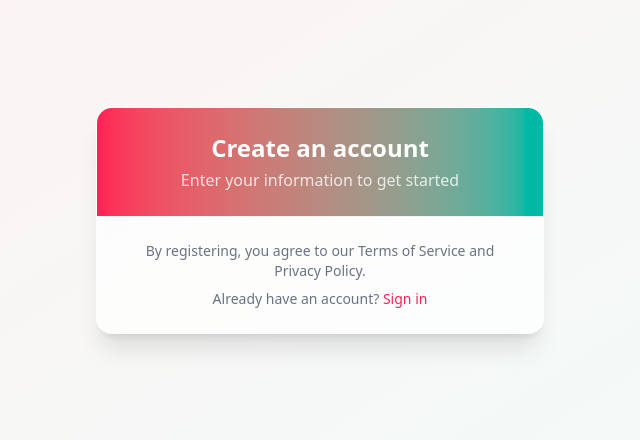
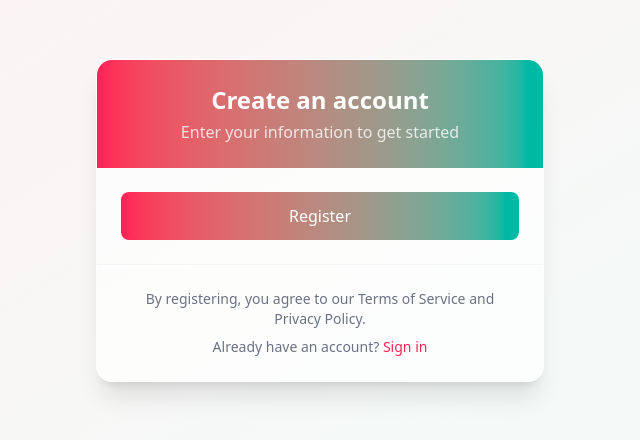
Before and after one commit to gautamranjan09/user_registration_form, a React (Vite) app: page / in a window 1280 px wide. Shown: the part 196-636 px from the top of the page, without its empty margins (320-960 px from the left). Built offline with nearby package versions, Linux system fonts and the light colour scheme.

Commit message:
add SubmitButton component and handle form submission in RegistrationForm

```diff
--- a/src/components/RegistrationForm.jsx
+++ b/src/components/RegistrationForm.jsx
@@ -1,6 +1,7 @@
 import React, { useState } from "react";
 import FormHeader from "./FormHeader";
 import FormFooter from "./FormFooter";
+import SubmitButton from "./SubmitButton";
 
 const RegistrationForm = () => {
   // Form state
@@ -10,14 +11,28 @@ const RegistrationForm = () => {
     password: "",
   });
 
+  const [isSubmitting, setIsSubmitting] = useState(false);
+
+  // Handle form submission
+  const handleSubmit = async (e) => {
+    e.preventDefault();
+  };
+
   return (
     <div className="w-full opacity-0 translate-y-4 animate-[fadeIn_0.5s_ease-out_forwards]">
       <div className="w-full backdrop-blur-sm bg-white/70 rounded-2xl shadow-xl border border-white/20 overflow-hidden">
-      {/* Header */}
-      <FormHeader />
+        {/* Header */}
+        <FormHeader />
 
-      {/* Footer */}
-      <FormFooter />
+        {/* Form */}
+        <div className="p-6">
+          <form onSubmit={handleSubmit} className="space-y-6">
+            {/* Submit Button */}
+            <SubmitButton isSubmitting={isSubmitting} />
+          </form>
+        </div>
+        {/* Footer */}
+        <FormFooter />
       </div>
     </div>
   );
--- /dev/null
+++ b/src/components/SubmitButton.jsx
@@ -0,0 +1,27 @@
+import React from "react";
+
+function SubmitButton({ isSubmitting }) {
+  return (
+    <button
+      type="submit"
+      disabled={isSubmitting}
+      className={`w-full py-3 px-4 rounded-lg font-medium text-white transition-all duration-300 hover:scale-[1.02] active:scale-[0.98] ${
+        isSubmitting ? "bg-gray-400" : "bg-gradient-to-r from-rose-500 to-teal-500 hover:from-rose-600 hover:to-teal-600"
+      }`}
+    >
+      {isSubmitting ? (
+        <div className="flex items-center justify-center">
+          <svg className="animate-spin -ml-1 mr-3 h-5 w-5 text-white" xmlns="http://www.w3.org/2000/svg" fill="none" viewBox="0 0 24 24">
+            <circle className="opacity-25" cx="12" cy="12" r="10" stroke="currentColor" strokeWidth="4"></circle>
+            <path className="opacity-75" fill="currentColor" d="M4 12a8 8 0 018-8V0C5.373 0 0 5.373 0 12h4zm2 5.291A7.962 7.962 0 014 12H0c0 3.042 1.135 5.824 3 7.938l3-2.647z"></path>
+          </svg>
+          Registering...
+        </div>
+      ) : (
+        "Register"
+      )}
+    </button>
+  );
+}
+
+export default SubmitButton;
```
